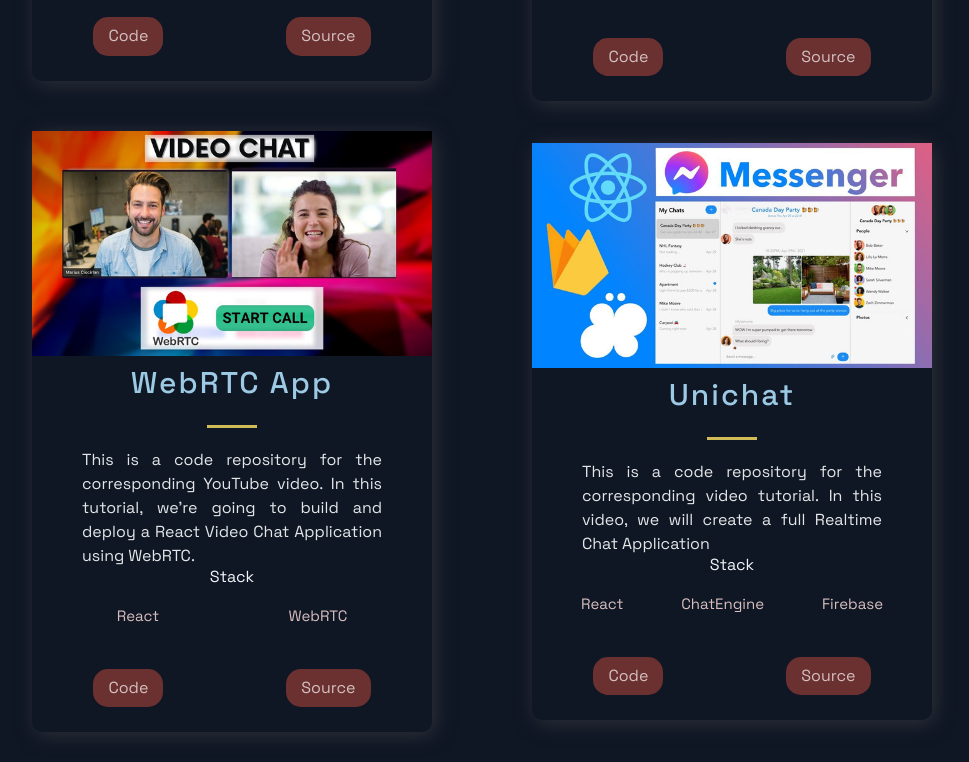
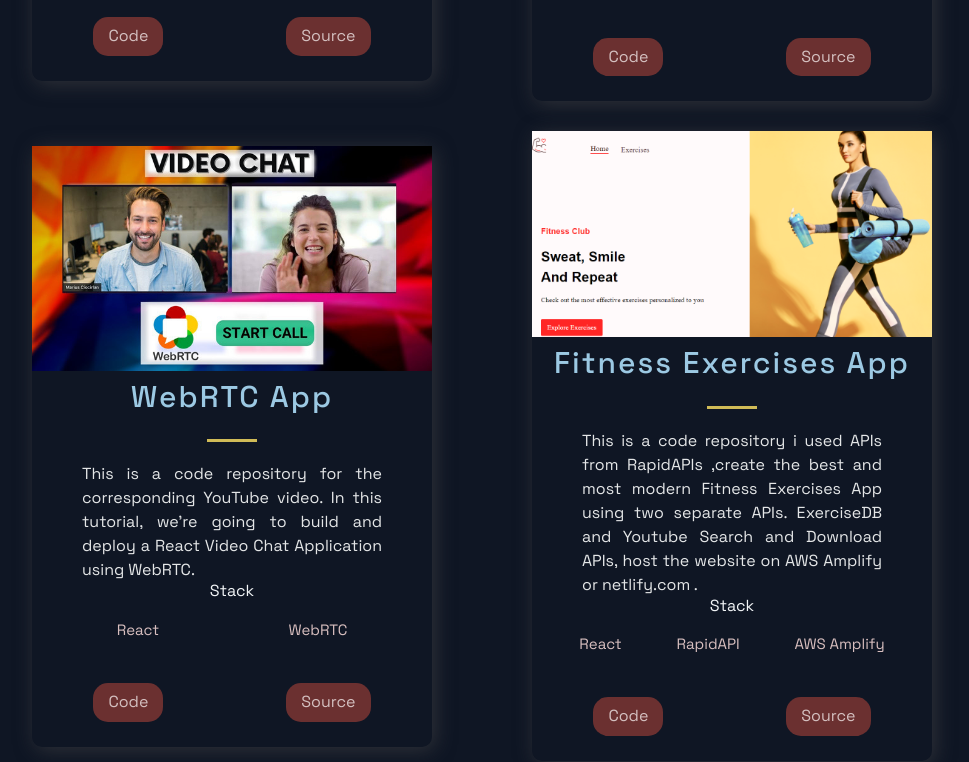
Before and after one commit to ramikhreim1/portfolio_website, a Next.js app: page / in a window 1280 px wide. Shown: the part 1480-2242 px from the top of the page, without its empty margins (158-1127 px from the left). Built offline with nearby package versions, Linux system fonts and the light colour scheme.

Commit message:
add the Gym project

```diff
--- a/src/components/Header/Header.js
+++ b/src/components/Header/Header.js
@@ -32,10 +32,10 @@
       </li>
     </Div2>
       <Div3>
-        <SocialIcons href="https://google.com">
+        <SocialIcons href="https://github.com/ramikhreim1">
           <AiFillGithub size="3rem" />
         </SocialIcons>
-        <SocialIcons href="https://google.com">
+        <SocialIcons href="https://www.linkedin.com/in/ramikhreim/">
           <AiFillLinkedin size="3rem" />
         </SocialIcons>
         <SocialIcons href="https://google.com">
--- a/src/constants/constants.js
+++ b/src/constants/constants.js
@@ -27,12 +27,21 @@
     id: 2,
   },
   {
+    title: 'Fitness Exercises App',
+    description: "This is a code repository i used APIs from RapidAPIs ,create the best and most modern Fitness Exercises App using two separate APIs. ExerciseDB and Youtube Search and Download APIs, host the website on AWS Amplify or netlify.com  .",
+      image: '/images/3.png',
+      tags: ['React', 'RapidAPI','AWS Amplify'],
+    source: 'https://jowry.click',
+    visit: 'https://github.com/ramikhreim1',
+    id: 2,
+  },
+  {
     title: 'Unichat',
     description: "This is a code repository for the corresponding video tutorial. In this video, we will create a full Realtime Chat Application",
     image: '/images/4.jpg',
     tags: ['React', 'ChatEngine', 'Firebase'],
-    source: 'https://google.com',
-    visit: 'https://google.com',
+    source: 'https://jowry.click',
+    visit: 'https://github.com/ramikhreim1/project_fitness',
     id: 3,
   },
 ];
```
Also changed, not shown: public/images/3.png (added), public/images/gym.jpg (added).
